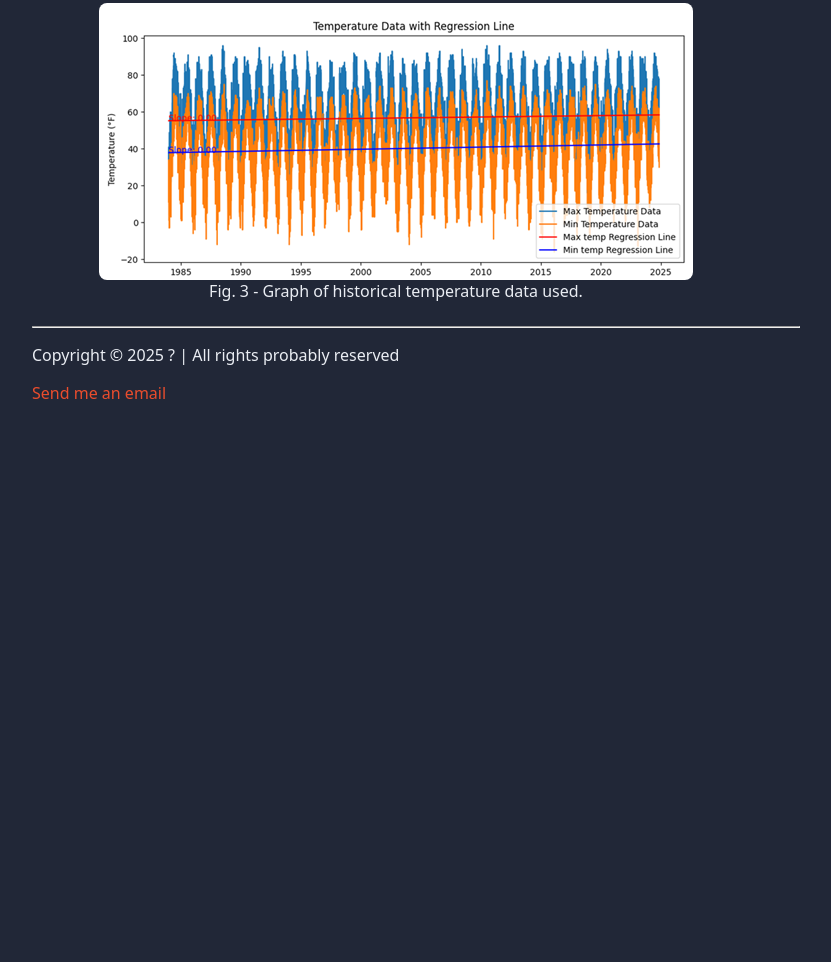
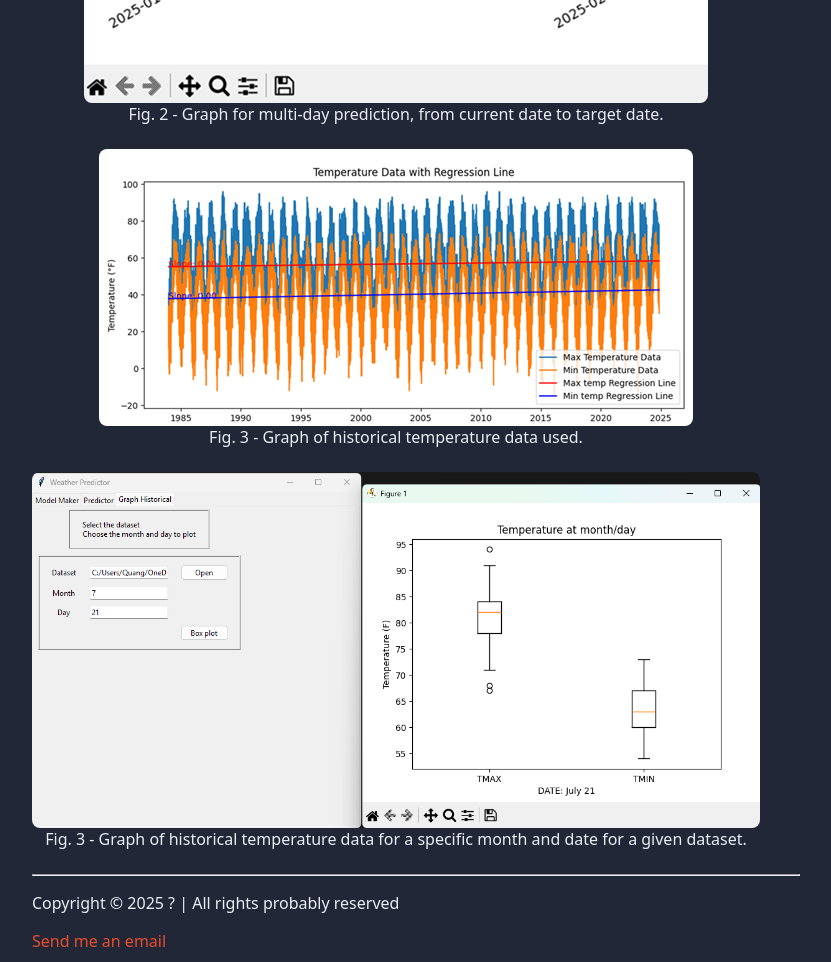
Before and after one commit to qtran1018/qtran1018.github.io, a plain HTML site: page pages/projects/Weather-Prediction.html in a window 1280 px wide. Shown: the part 2554-3516 px from the top of the page, without its empty margins (224-1055 px from the left). Before the commit the page ends 2968 px from the top, so only its background shows below. Drawn offline with Linux system fonts and the light colour scheme.

Commit message:
updated predictor images

```diff
--- a/pages/projects/Weather-Prediction.html
+++ b/pages/projects/Weather-Prediction.html
@@ -81,6 +81,10 @@
                         <img src="/assets/images/project-image/weather-prediction/Historical graph.png"/>
                         <figcaption>Fig. 3 - Graph of historical temperature data used.</figcaption>
                     </figure>
+                    <figure>
+                        <img src="/assets/images/project-image/weather-prediction/graph-date.png"/>
+                        <figcaption>Fig. 3 - Graph of historical temperature data for a specific month and date for a given dataset.</figcaption>
+                    </figure>
                 </div>
             </section>
         </main>
```
Also changed, not shown: assets/images/project-image/weather-prediction/Weather Prediction.png, assets/images/project-image/weather-prediction/graph-date.png (added), assets/images/project-image/weather-prediction/model-maker.png (added).
